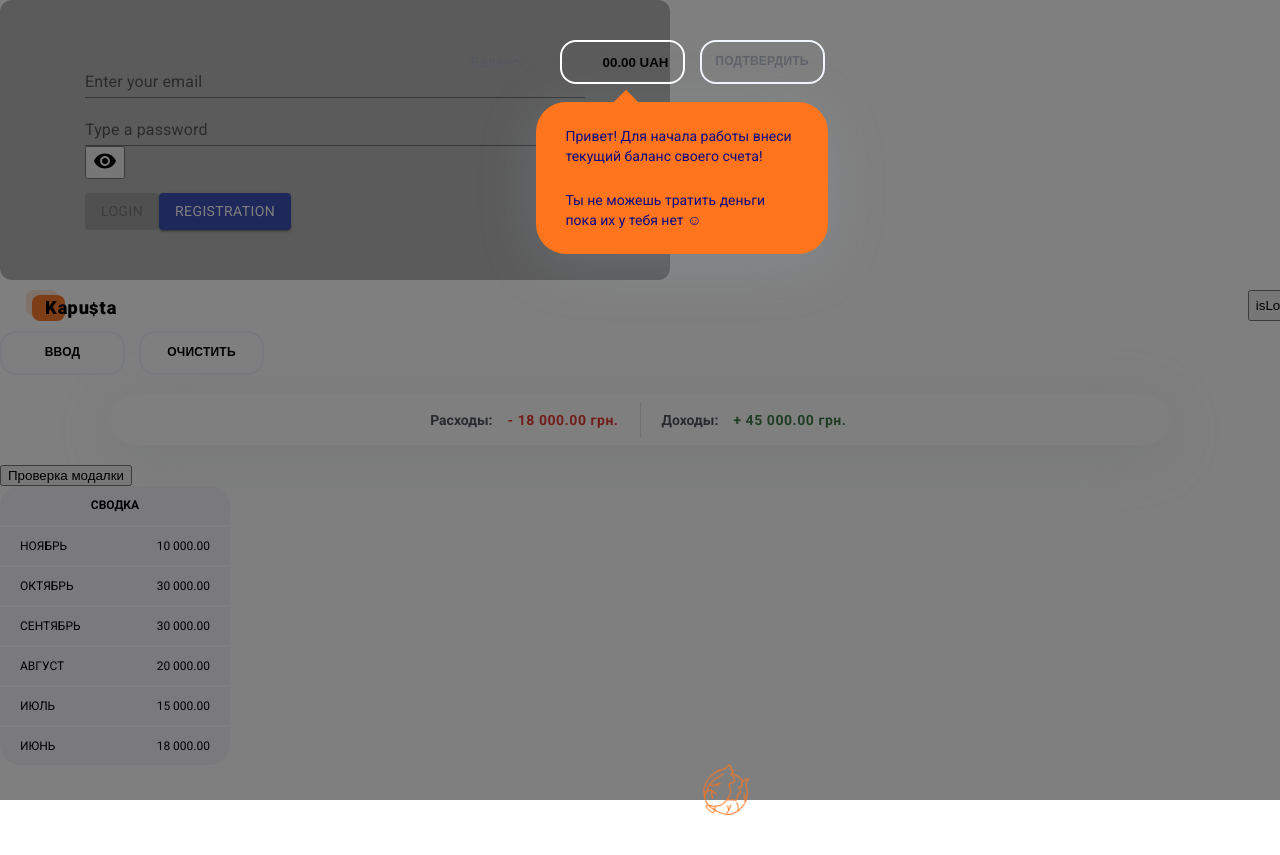
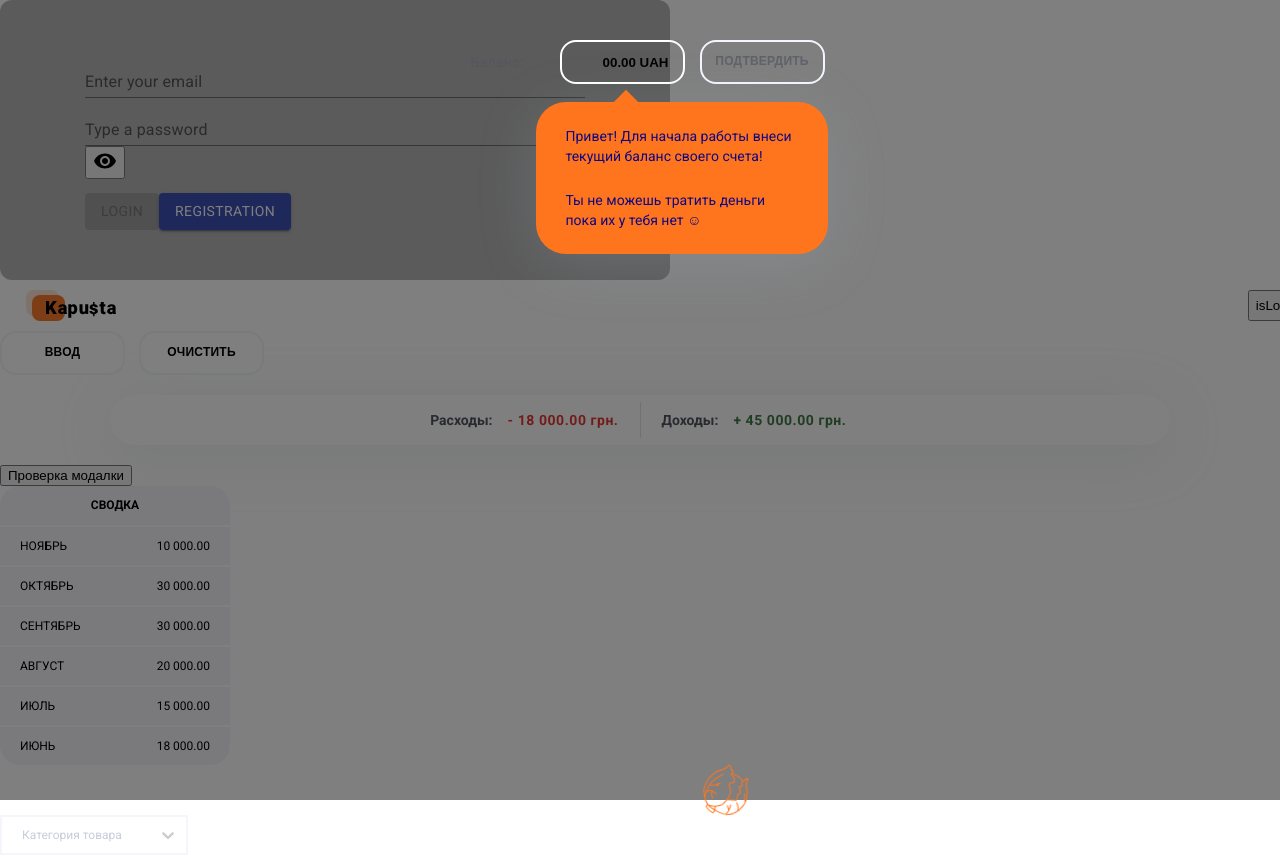
Before and after one commit to Koliadjun/kapusta-react, a React (Create React App) app: page / in a window 1280 px wide. Shown: the top 855 px of the page. Before the commit the page ends 817 px from the top, so only its background shows below. Built offline with nearby package versions, Linux system fonts and the light colour scheme.

Commit message:
add component to app

```diff
--- a/src/App.js
+++ b/src/App.js
@@ -12,6 +12,7 @@ import Wrapper from 'components/InitialBalanceFormModal/Wrapper/Wrapper';
 import BalanceForm from 'BalanceForm/BalanceForm';
 import IncomeSpendSection from 'components/IncomeSpendSection/IncomeSpendSection';
 import Loader from 'components/Loader/Loader'
+import CategoryList from 'components/CategoryList';
 
 function App() {
   const [modal, setModal] = useState(true);
@@ -46,6 +47,7 @@ function App() {
       </BalanceModal>
       {!modal === true && <BalanceForm balance={balance} />}
       <Loader />
+      <CategoryList/>
     </div>
   );
 }
```
